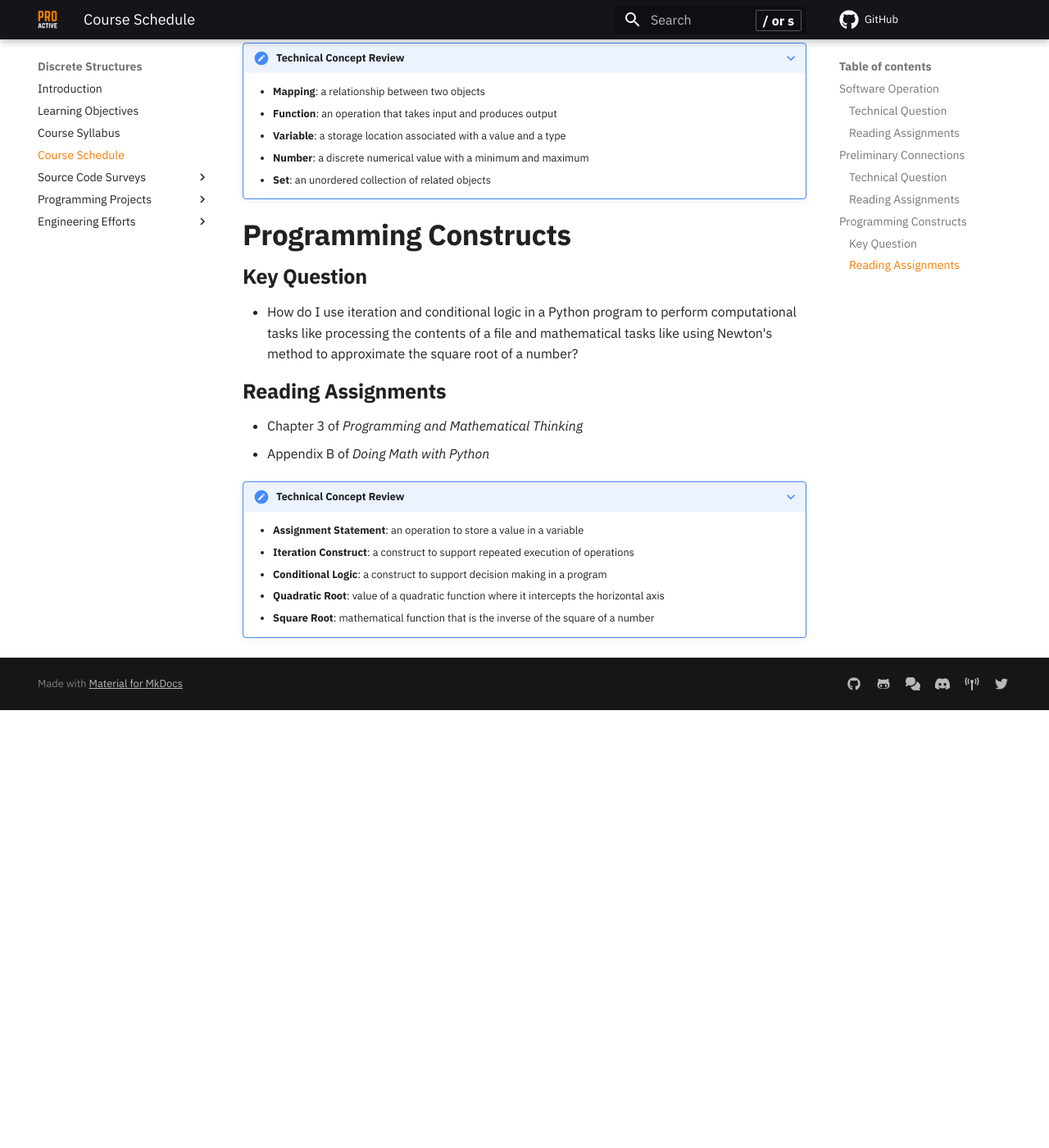
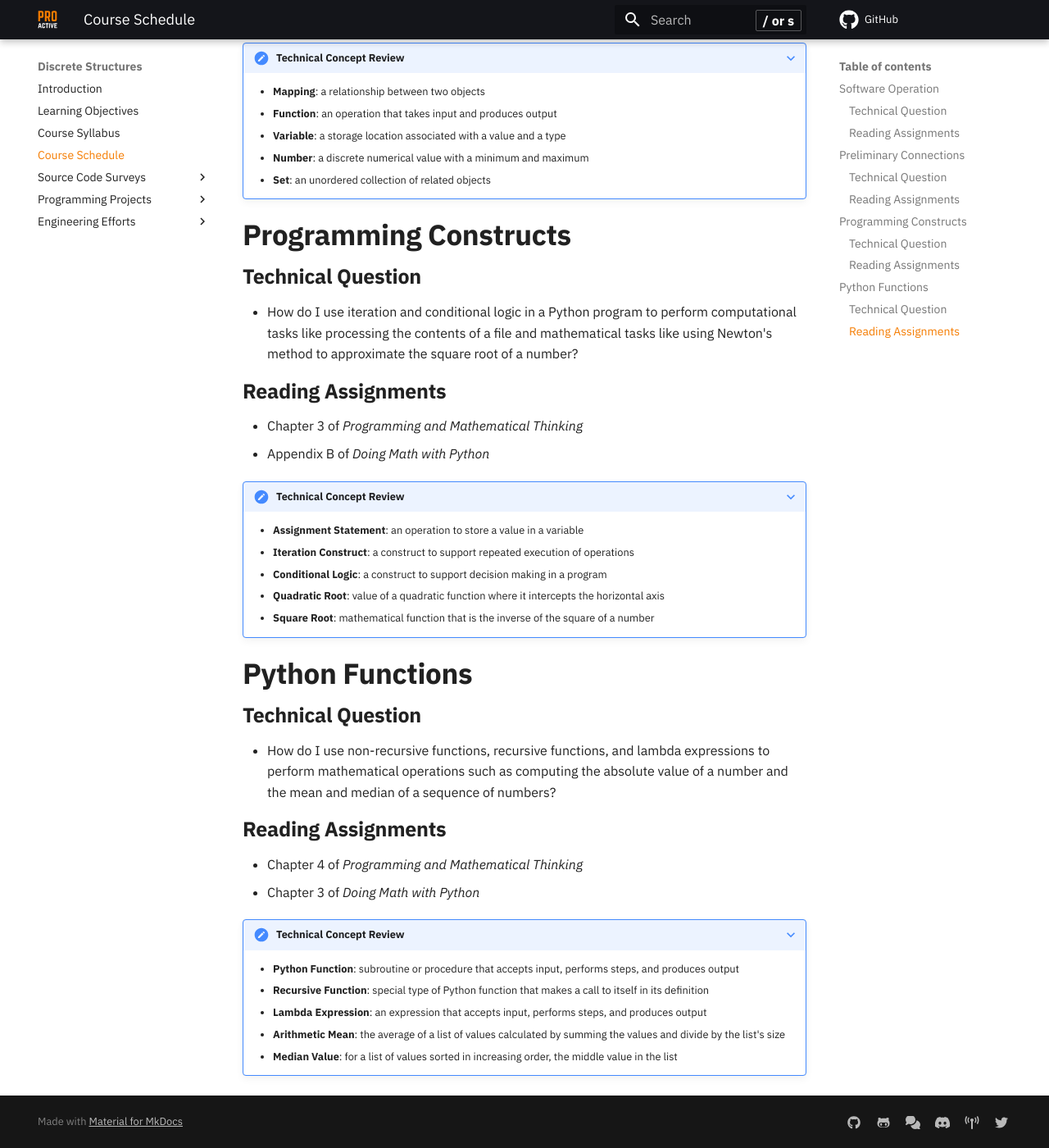
Before and after one commit to ProactiveProgrammers/www.proactiveprogrammers.com, an MkDocs documentation site: the page built from docs/discrete-structures/schedule-discrete-structures.md, in a window 1280 px wide and 1400 px high, scrolled down 758 px. Shown: the whole window at 82% size. Built offline with MkDocs 1.6.1 and Material for MkDocs 9.7.7, drawn with Linux system fonts in a browser that asks for light colours; comment, search, counter and statistics services are not loaded; before the commit the page ends 1624 px from its top, so only the background shows below that.

Commit message:
feat: Add all details of first three modules in schedule-discrete-structures.

```diff
--- a/docs/discrete-structures/schedule-discrete-structures.md
+++ b/docs/discrete-structures/schedule-discrete-structures.md
@@ -36,7 +36,7 @@
 
 ## Programming Constructs
 
-### Key Question
+### Technical Question
 
 - How do I use iteration and conditional logic in a Python program to perform
   computational tasks like processing the contents of a file and mathematical
@@ -57,3 +57,29 @@
       horizontal axis
     - **Square Root**: mathematical function that is the inverse of the square of a
       number
+
+## Python Functions
+
+### Technical Question
+
+- How do I use non-recursive functions, recursive functions, and lambda
+  expressions to perform mathematical operations such as computing the absolute
+  value of a number and the mean and median of a sequence of numbers?
+
+### Reading Assignments
+
+- Chapter 4 of *Programming and Mathematical Thinking*
+- Chapter 3 of *Doing Math with Python*
+
+???+ note "Technical Concept Review"
+
+    - **Python Function**: subroutine or procedure that accepts input, performs
+      steps, and produces output
+    - **Recursive Function**: special type of Python function that makes a call
+      to itself in its definition
+    - **Lambda Expression**: an expression that accepts input, performs steps,
+      and produces output
+    - **Arithmetic Mean**: the average of a list of values calculated by summing
+      the values and divide by the list's size
+    - **Median Value**: for a list of values sorted in increasing order, the
+      middle value in the list
```
